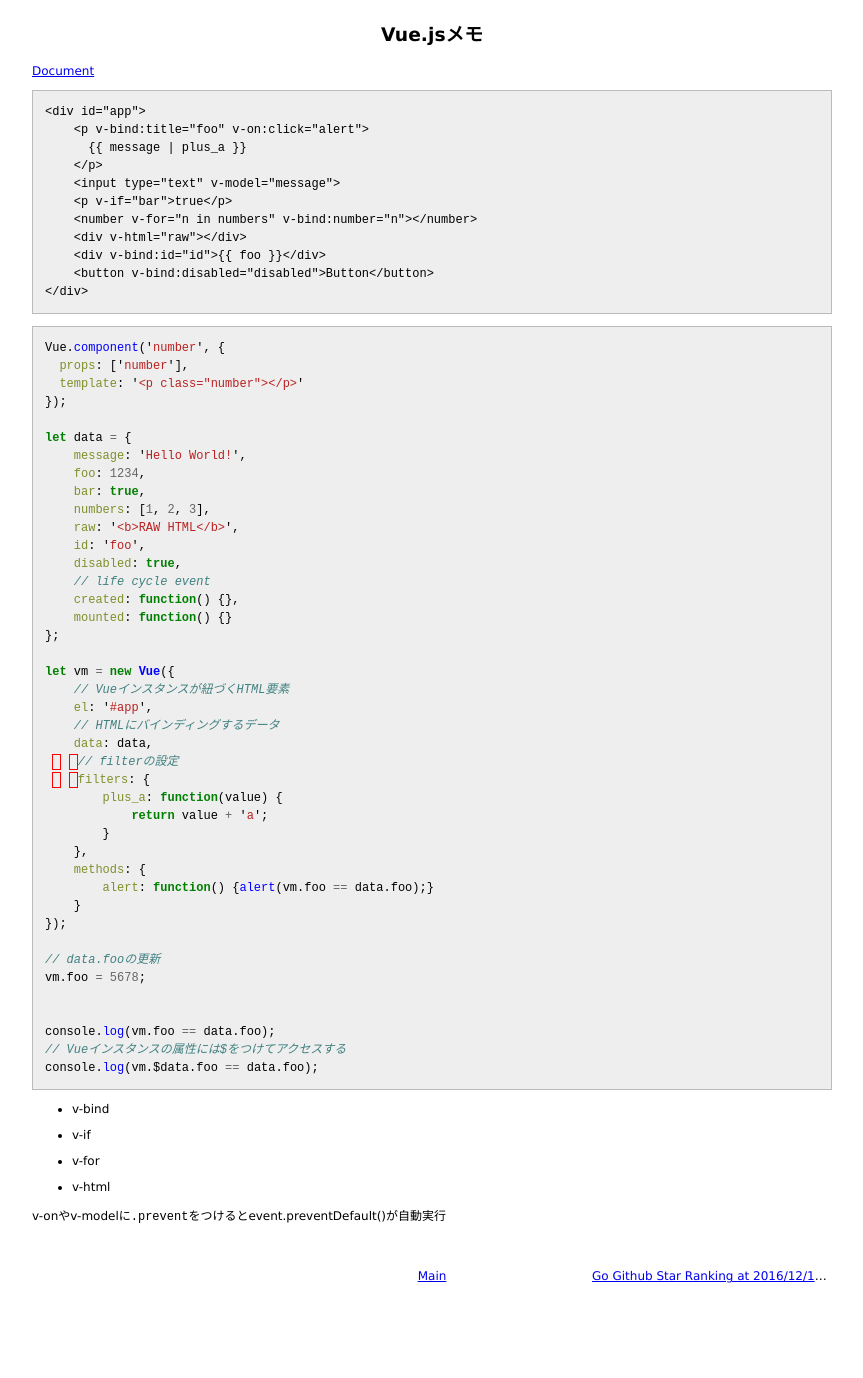
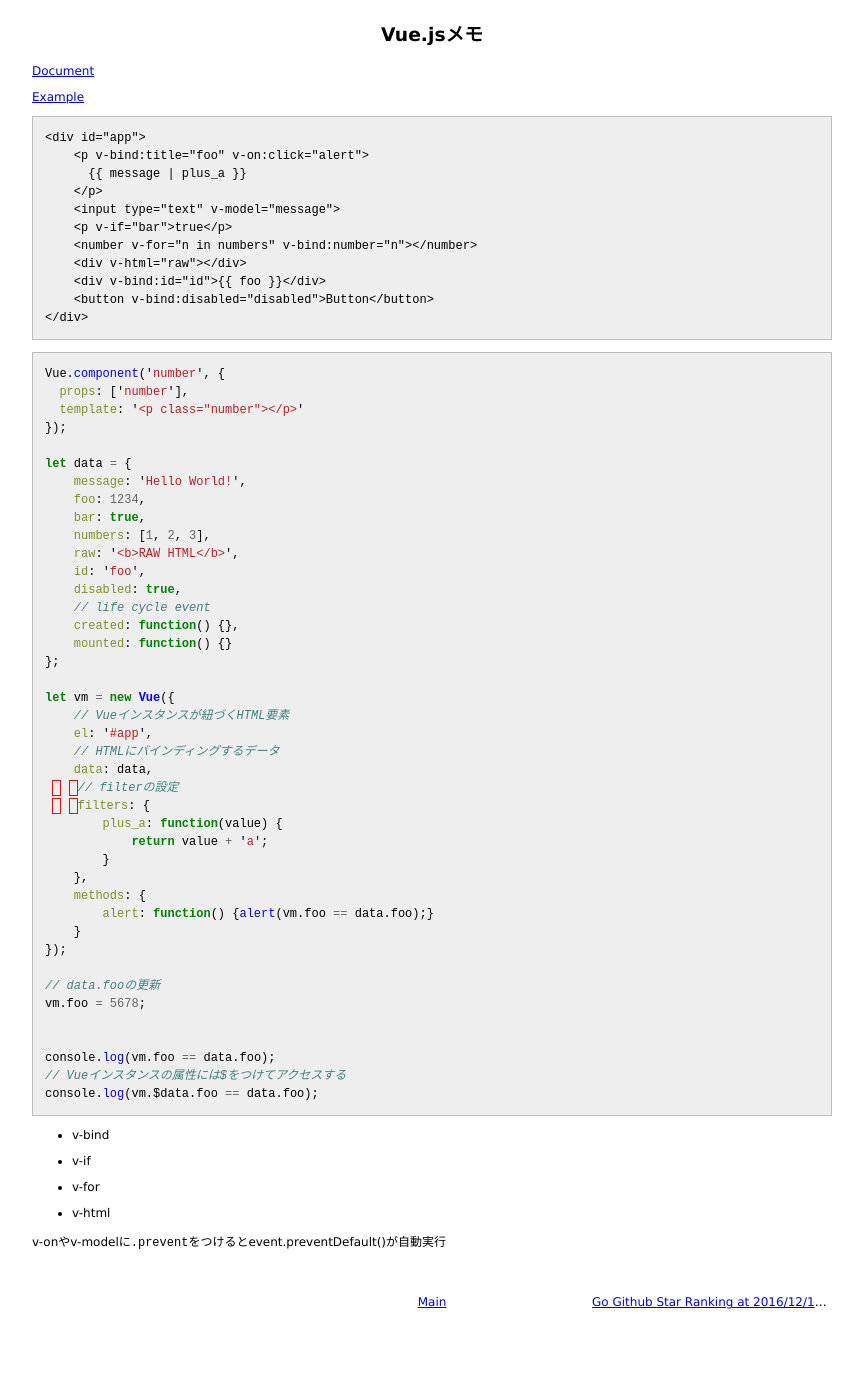
Before and after one commit to 38elements/38elements.github.com, a Jekyll site: the page built from _posts/2016-12-20-vuejs.md, in a window 1280 px wide. Shown: the whole page, without its empty margins (208-1071 px from the left). Built offline with Jekyll 4.4.1, drawn with Linux system fonts in a browser that asks for light colours; before the commit the page ends 1352 px from its top, so only the background shows below that.

Commit message:
Update 2016-12-20-vuejs.md

````diff
--- a/_posts/2016-12-20-vuejs.md
+++ b/_posts/2016-12-20-vuejs.md
@@ -4,6 +4,7 @@ title: Vue.jsメモ
 ---
 [Document](https://vuejs.org/v2/guide/instance.html)
 
+[Example](http://jsdo.it/38elements/vuejs-1)
 
 ```
 <div id="app">
````
